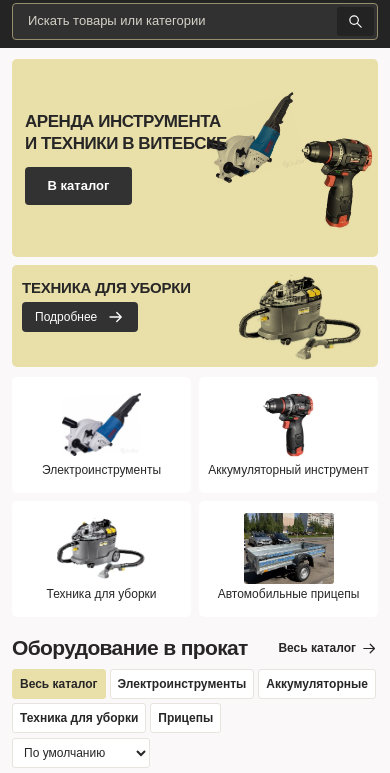
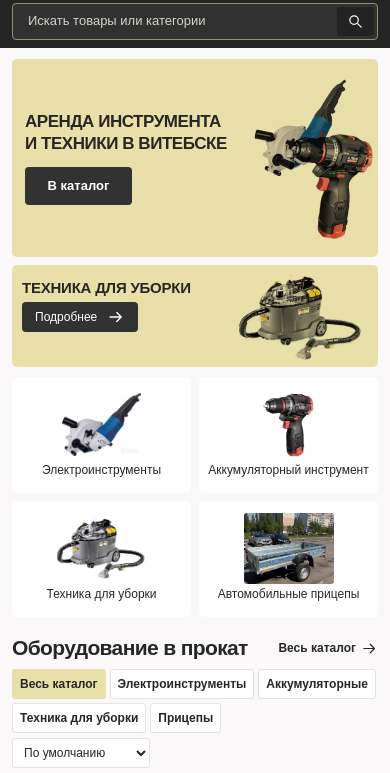
Before and after one commit to yaroslavkiri4ykknifhit-max/prokat212, a plain HTML site: page index.html in a window 390 px wide. Shown: the part 46-819 px from the top of the page. Drawn offline with Linux system fonts and the light colour scheme; no server answers.

Commit message:
Keep equipment clear of heading on narrow mobile screens

```diff
--- a/style.css
+++ b/style.css
@@ -333,3 +333,8 @@ button:disabled { cursor: wait; opacity: .65; }
 @media (prefers-reduced-motion:reduce) {
   *,*::before,*::after { scroll-behavior: auto !important; transition: none !important; }
 }
+@media (max-width: 620px) {
+  .hero-equipment { left: 66%; }
+  .hero-equipment .art-cutter { width: 86%; left: 0; top: 15%; }
+  .hero-equipment .art-drill { width: 76%; bottom: 9%; }
+}
```
